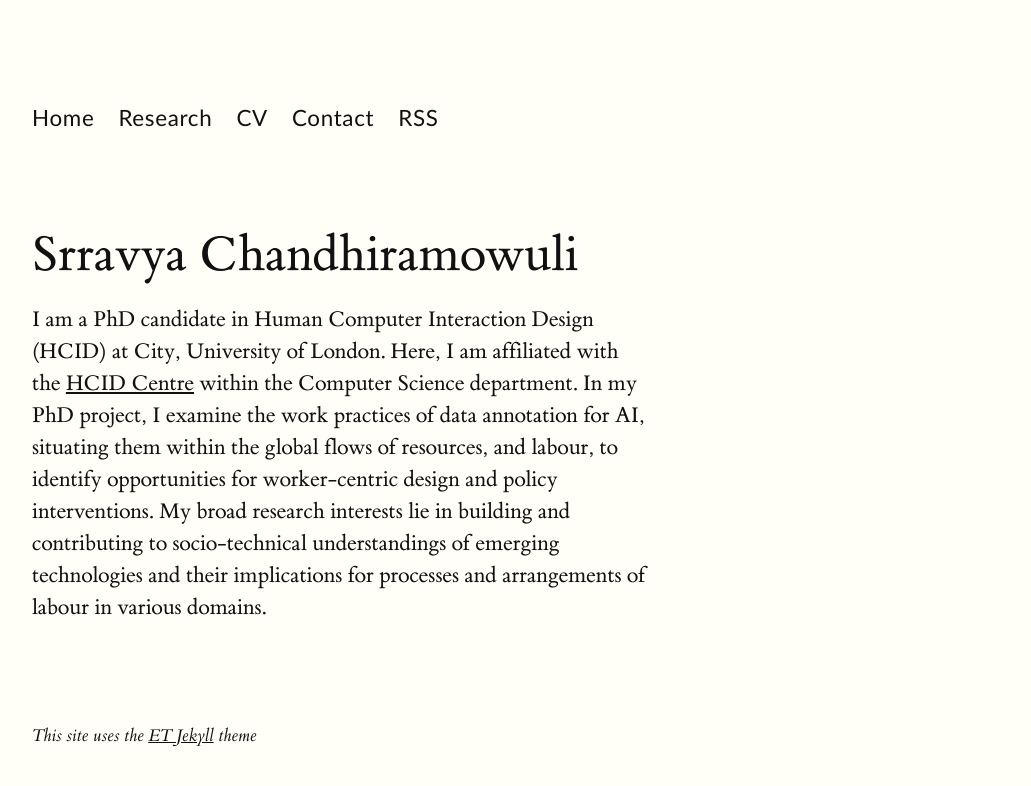
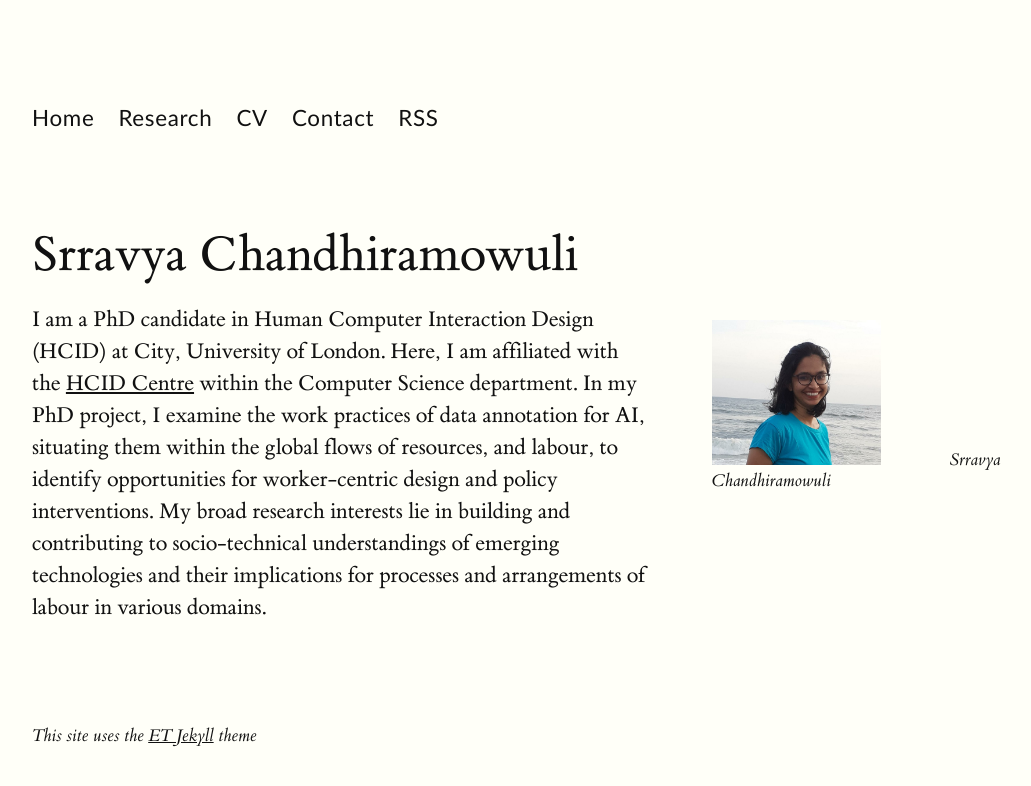
Before and after one commit to srravya/srravya.github.io, a Jekyll site: the page built from index.html, in a window 1280 px wide. Shown: the top 786 px of the page, without its empty margins (128-1159 px from the left). Built offline with Jekyll 4.4.1, drawn with Linux system fonts in a browser that asks for light colours.

Commit message:
Move image to margin

```diff
--- a/index.html
+++ b/index.html
@@ -3,18 +3,15 @@ layout: default
 title: Srravya Chandhiramowuli
 ---
 
+<p>
 <span class="marginnote">
 
-<figure>
 	<img loading="lazy"
 	     src="images/Srravya_Picture.jpg"
 	     alt="Srravya Chandhiramowuli's picture"
-	     width="200"
 	>
-</figure>
 	<em>Srravya Chandhiramowuli</em>
 </span>
-<p>
 I am a PhD candidate in Human Computer Interaction Design (HCID) at City, University of London. Here, I am affiliated with the <a href="https://hcid.city/">HCID Centre</a> within the Computer Science department. In my PhD project, I examine the work practices of data annotation for AI, situating them within the global flows of resources, and labour, to identify opportunities for worker-centric design and policy interventions. My broad research interests lie in building and contributing to socio-technical understandings of emerging technologies and their implications for processes and arrangements of labour in various domains.
 </p>
 
```
